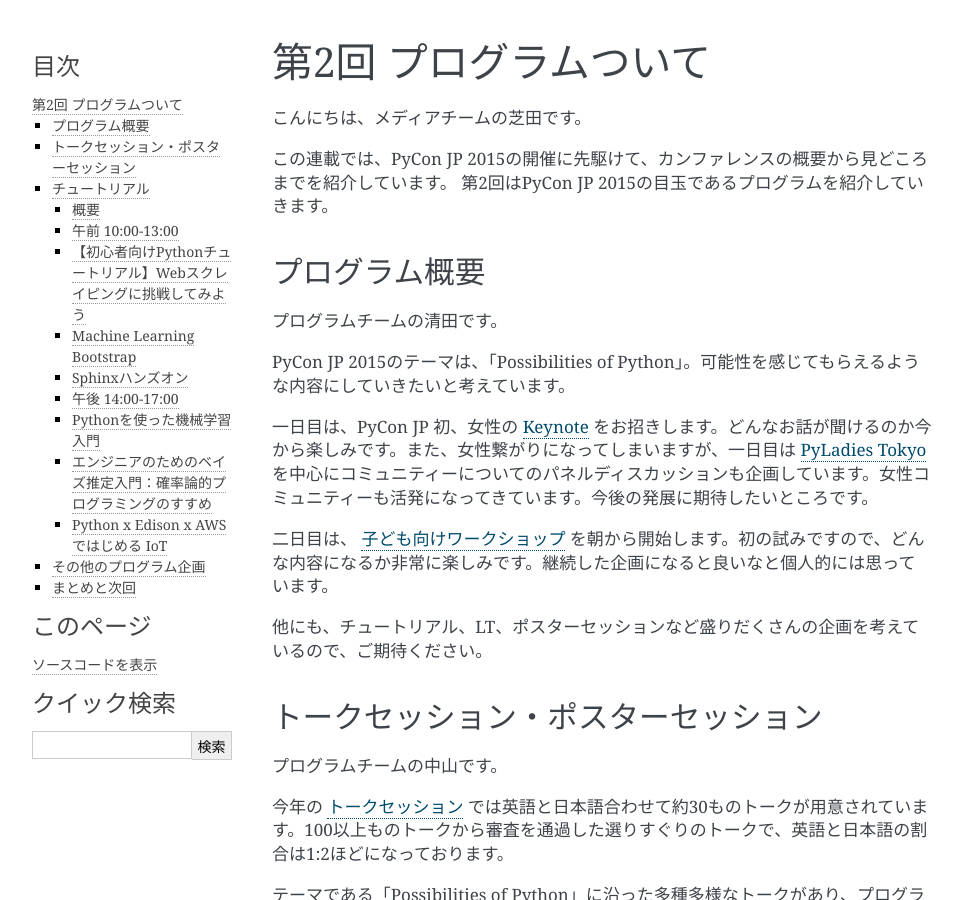
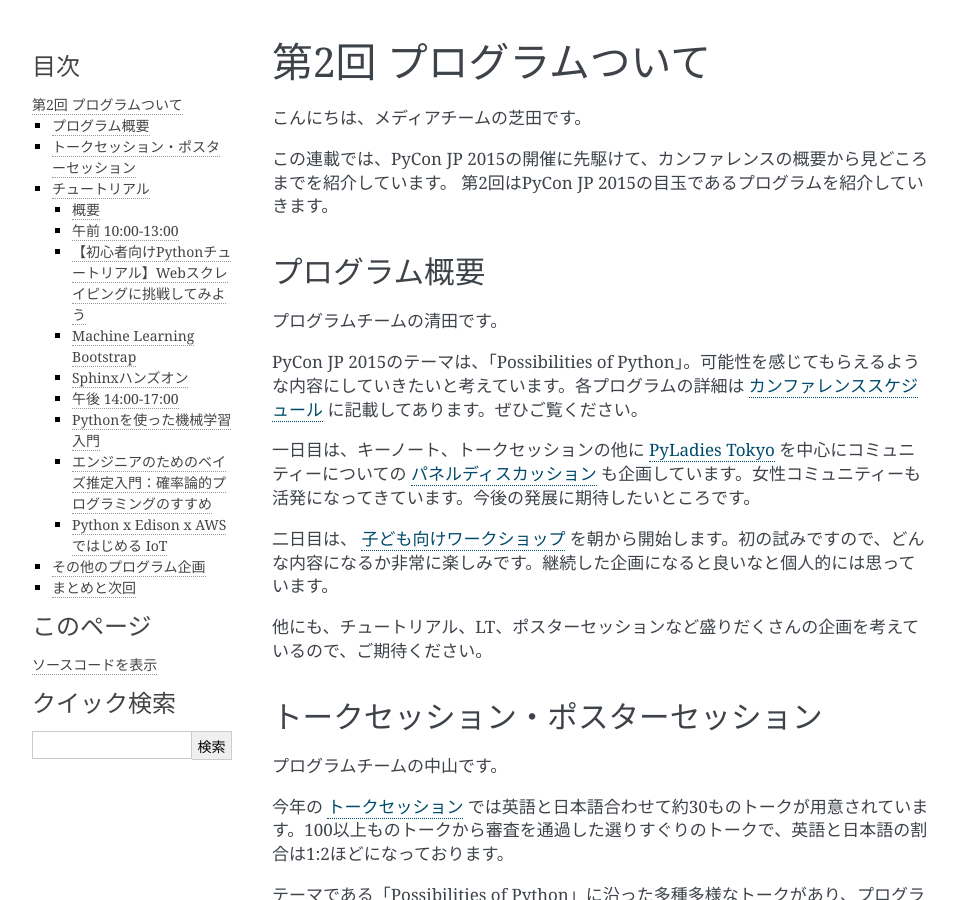
Before and after one commit to pyconjp/reports2015, a Sphinx documentation site: the page built from source/02_program.rst, in a window 1280 px wide and 900 px high. Shown: the whole window, without its empty margins (148-1110 px from the left). Built offline with Sphinx 7.4.7, drawn with Linux system fonts in a browser that asks for light colours.

Commit message:
プログラム部分を修正
* キーノート部分を修正
* カンファレンススケジュールへのリンクを追加
* パネルディスカッションへのリンクを追加

```diff
--- a/source/02_program.rst
+++ b/source/02_program.rst
@@ -12,9 +12,9 @@
 ==============
 プログラムチームの清田です。
 
-PyCon JP 2015のテーマは、「Possibilities of Python」。可能性を感じてもらえるような内容にしていきたいと考えています。
+PyCon JP 2015のテーマは、「Possibilities of Python」。可能性を感じてもらえるような内容にしていきたいと考えています。各プログラムの詳細は `カンファレンススケジュール <https://pycon.jp/2015/ja/schedule/>`_ に記載してあります。ぜひご覧ください。
 
-一日目は、PyCon JP 初、女性の `Keynote <https://pycon.jp/2015/ja/talks/keynote/>`_ をお招きします。どんなお話が聞けるのか今から楽しみです。また、女性繋がりになってしまいますが、一日目は `PyLadies Tokyo <http://pyladies-tokyo.connpass.com/>`_ を中心にコミュニティーについてのパネルディスカッションも企画しています。女性コミュニティーも活発になってきています。今後の発展に期待したいところです。
+一日目は、キーノート、トークセッションの他に `PyLadies Tokyo <http://pyladies-tokyo.connpass.com/>`_ を中心にコミュニティーについての `パネルディスカッション <https://pycon.jp/2015/ja/events/panel/>`_ も企画しています。女性コミュニティーも活発になってきています。今後の発展に期待したいところです。
 
 二日目は、 `子ども向けワークショップ <https://pycon.jp/2015/ja/events/kids-ws/>`_ を朝から開始します。初の試みですので、どんな内容になるか非常に楽しみです。継続した企画になると良いなと個人的には思っています。
 
```
